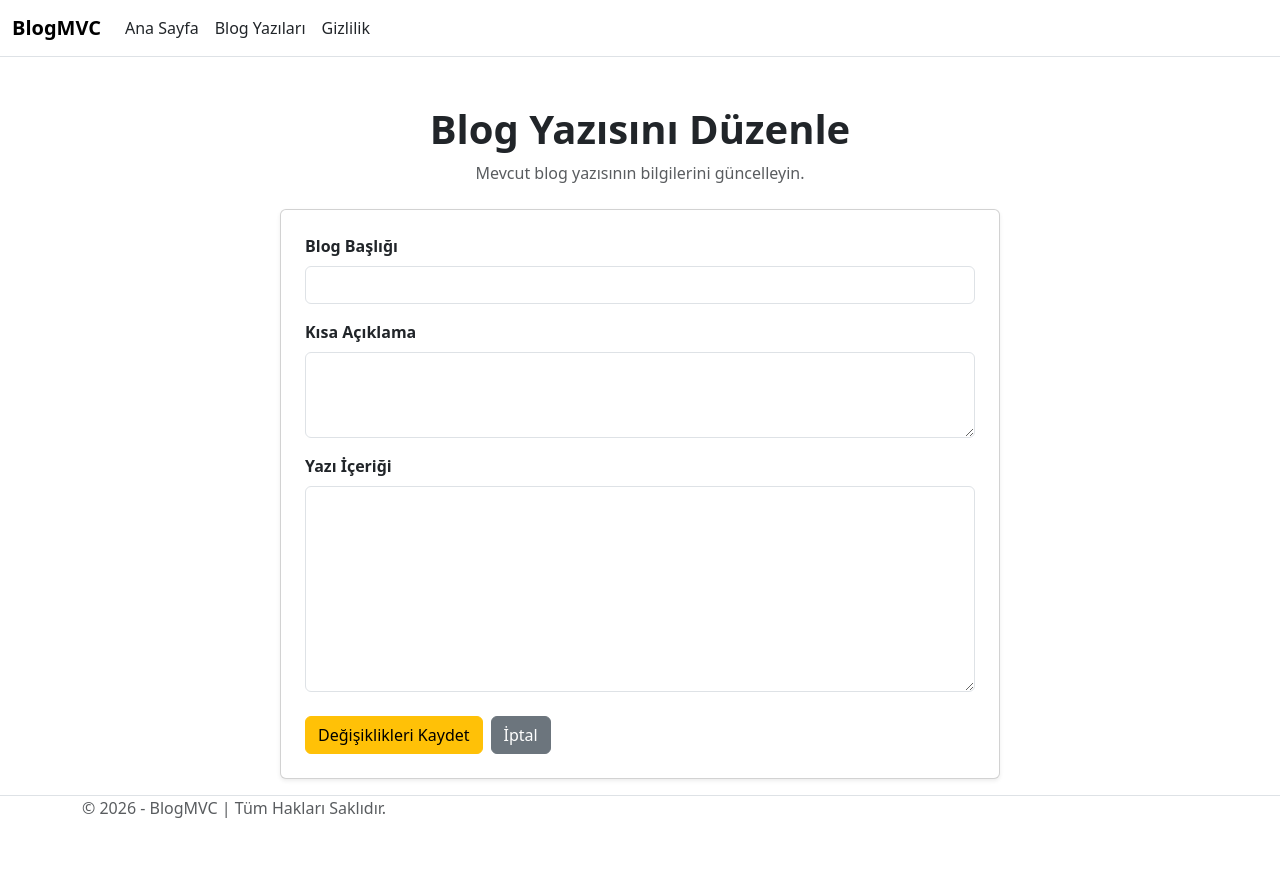
After one commit to WheniuskaOS/BlogMVC, an ASP.NET Core app: template Views/Posts/Edit.cshtml in a window 1280 px wide. The commit adds this page. Run offline with ASP.NET Core 8, Linux system fonts and the light colour scheme; the template is opened without the code that fills it, so the values that code supplies are empty.

Commit message:
Add blog post edit feature

```diff
--- /dev/null
+++ b/Views/Posts/Edit.cshtml
@@ -0,0 +1,113 @@
+@model BlogMVC.Models.EditPostViewModel
+
+@{
+    ViewData["Title"] = "Blog Yazısını Düzenle";
+}
+
+<div class="container mt-5">
+
+    <div class="row justify-content-center">
+        <div class="col-md-8">
+
+            <!-- SAYFA BAŞLIĞI -->
+            <div class="text-center mb-4">
+                <h1 class="fw-bold">
+                    Blog Yazısını Düzenle
+                </h1>
+
+                <p class="text-muted">
+                    Mevcut blog yazısının bilgilerini güncelleyin.
+                </p>
+            </div>
+
+            <!-- DÜZENLEME FORMU -->
+            <div class="card shadow-sm">
+                <div class="card-body p-4">
+
+                    <form asp-controller="Posts"
+                          asp-action="Edit"
+                          asp-route-id="@Model.Id"
+                          method="post">
+
+                        <!-- YAZI ID -->
+                        <input asp-for="Id" type="hidden" />
+
+                        <!-- GENEL HATALAR -->
+                        <div asp-validation-summary="ModelOnly"
+                             class="text-danger mb-3">
+                        </div>
+
+                        <!-- BAŞLIK -->
+                        <div class="mb-3">
+                            <label asp-for="Title"
+                                   class="form-label fw-bold">
+                            </label>
+
+                            <input asp-for="Title"
+                                   class="form-control" />
+
+                            <span asp-validation-for="Title"
+                                  class="text-danger">
+                            </span>
+                        </div>
+
+                        <!-- KISA AÇIKLAMA -->
+                        <div class="mb-3">
+                            <label asp-for="Summary"
+                                   class="form-label fw-bold">
+                            </label>
+
+                            <textarea asp-for="Summary"
+                                      class="form-control"
+                                      rows="3"></textarea>
+
+                            <span asp-validation-for="Summary"
+                                  class="text-danger">
+                            </span>
+                        </div>
+
+                        <!-- YAZI İÇERİĞİ -->
+                        <div class="mb-4">
+                            <label asp-for="Content"
+                                   class="form-label fw-bold">
+                            </label>
+
+                            <textarea asp-for="Content"
+                                      class="form-control"
+                                      rows="8"></textarea>
+
+                            <span asp-validation-for="Content"
+                                  class="text-danger">
+                            </span>
+                        </div>
+
+                        <!-- BUTONLAR -->
+                        <div class="d-flex gap-2">
+
+                            <button type="submit"
+                                    class="btn btn-warning">
+                                Değişiklikleri Kaydet
+                            </button>
+
+                            <a asp-controller="Posts"
+                               asp-action="Details"
+                               asp-route-id="@Model.Id"
+                               class="btn btn-secondary">
+                                İptal
+                            </a>
+
+                        </div>
+
+                    </form>
+
+                </div>
+            </div>
+
+        </div>
+    </div>
+
+</div>
+
+@section Scripts {
+    <partial name="_ValidationScriptsPartial" />
+}
```
Also changed, not shown: Controllers/PostsController.cs (+81 -0 lines), Models/EditPostViewModel.cs (added, +24 -0 lines), Views/Posts/Details.cshtml (+11 -2 lines), Views/Posts/Index.cshtml (+11 -2 lines).
